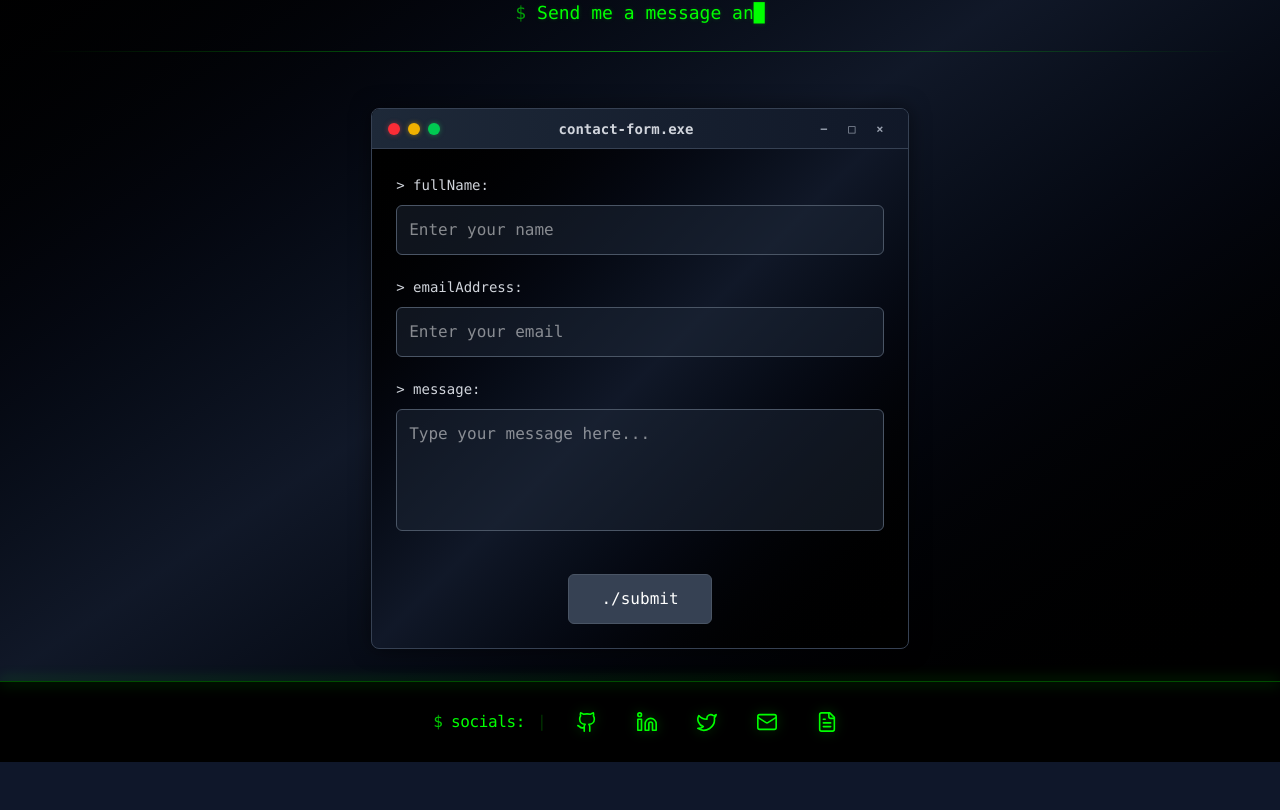
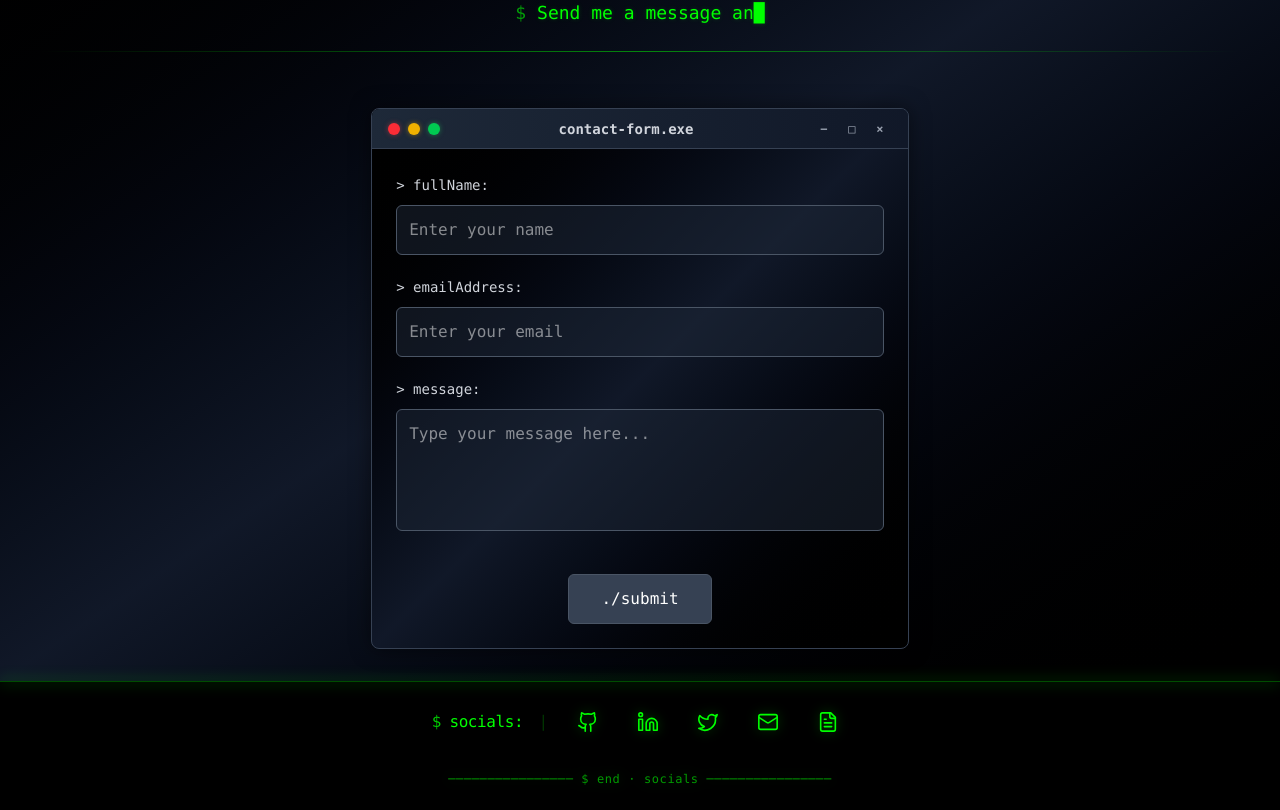
Before and after one commit to brendanddev/brendans-website, a React (Vite) app in the folder frontend/: page /contact in a window 1280 px wide. Shown: the part 246-1056 px from the top of the page. Before the commit the page ends 1008 px from the top, so only its background shows below. Built offline with nearby package versions, Linux system fonts and the light colour scheme.

Commit message:
Update Footer component to introduce new improvements

```diff
--- a/frontend/src/components/Footer.jsx
+++ b/frontend/src/components/Footer.jsx
@@ -8,7 +8,7 @@
 
 
 import { memo } from 'react';
-import { motion } from 'framer-motion';
+import { motion, useReducedMotion } from 'framer-motion';
 import { Github, Linkedin, Mail, Twitter, FileText } from 'lucide-react';
 import { socialLinks } from '../data/socialLinks';
 
@@ -28,6 +28,21 @@ const hoverGlow = {
 
 
 function Footer() {
+  const reduceMotion = useReducedMotion();
+
+  const containerVariants = {
+    hidden: { opacity: 0 },
+    show: {
+      opacity: 1,
+      transition: { staggerChildren: 0.05, delayChildren: 0.05 },
+    },
+  };
+
+  const itemVariants = {
+    hidden: { opacity: 0, y: 4 },
+    show: { opacity: 1, y: 0, transition: { type: 'spring', stiffness: 400, damping: 28 } },
+  };
+
   return (
     <footer
       role="contentinfo"
@@ -36,7 +51,10 @@ function Footer() {
     >
       <div className="h-px w-full bg-[#00ff00]/30 shadow-[0_0_14px_#00ff00]" />
       <div className="max-w-5xl mx-auto px-4">
-        <div
+        <motion.div
+          variants={containerVariants}
+          initial={reduceMotion ? undefined : 'hidden'}
+          animate={reduceMotion ? undefined : 'show'}
           className="
             flex flex-wrap items-center justify-center gap-4 sm:gap-6
             py-4 sm:py-5
@@ -44,12 +62,20 @@ function Footer() {
         >
           <div className="flex items-center gap-2 select-none">
             <span className="text-[#00ff00] opacity-80">$</span>
-            <span className="tracking-tight">socials:</span>
+            <motion.span
+              variants={itemVariants}
+              className="tracking-tight overflow-hidden inline-block"
+              style={{ width: reduceMotion ? 'auto' : '8ch', whiteSpace: 'nowrap' }}
+              animate={reduceMotion ? undefined : { width: ['0ch', '8ch'] }}
+              transition={reduceMotion ? undefined : { duration: 0.8, ease: 'easeOut' }}
+            >
+              socials:
+            </motion.span>
             <motion.span
               aria-hidden
               className="ml-1 inline-block w-[0.6ch] text-[#00ff00]"
-              animate={{ opacity: [1, 0, 1] }}
-              transition={{ duration: 1, repeat: Infinity, ease: 'linear' }}
+              animate={reduceMotion ? undefined : { opacity: [1, 0, 1] }}
+              transition={reduceMotion ? undefined : { duration: 1, repeat: Infinity, ease: 'linear' }}
             >
               |
             </motion.span>
@@ -60,6 +86,7 @@ function Footer() {
               const Icon = iconByName[item.name] || FileText;
               return (
                 <motion.a
+                  variants={itemVariants}
                   key={item.name}
                   href={item.url}
                   target={item.url.startsWith('http') ? '_blank' : undefined}
@@ -92,7 +119,13 @@ function Footer() {
               );
             })}
           </nav>
-        </div>
+
+          <div aria-hidden className="w-full text-center select-none">
+            <span className="text-xs tracking-wider text-[#00ff00]/60 drop-shadow-[0_0_6px_rgba(0,255,0,0.25)]">
+              ──────────────── $ end · socials ────────────────
+            </span>
+          </div>
+        </motion.div>
       </div>
     </footer>
   );
```
